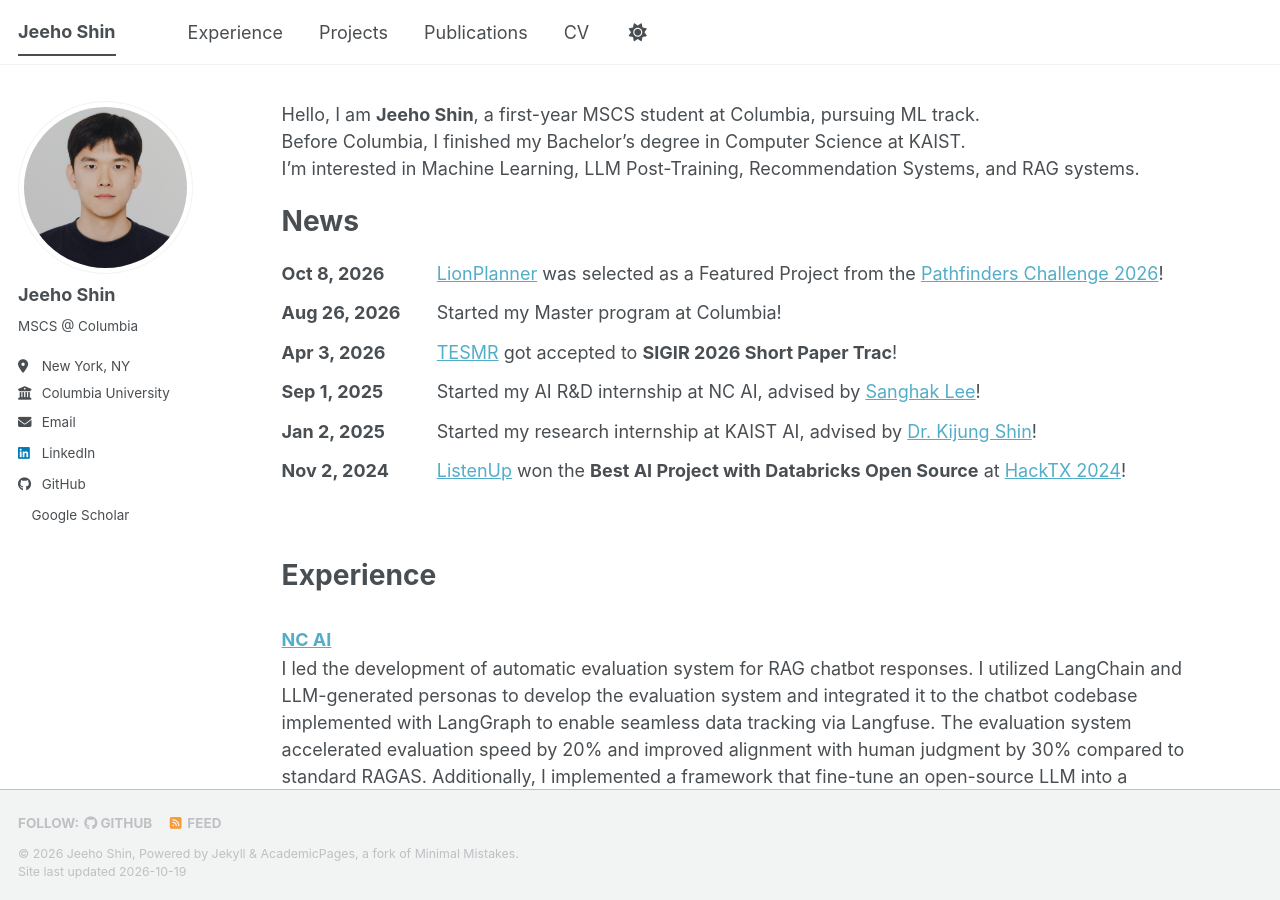
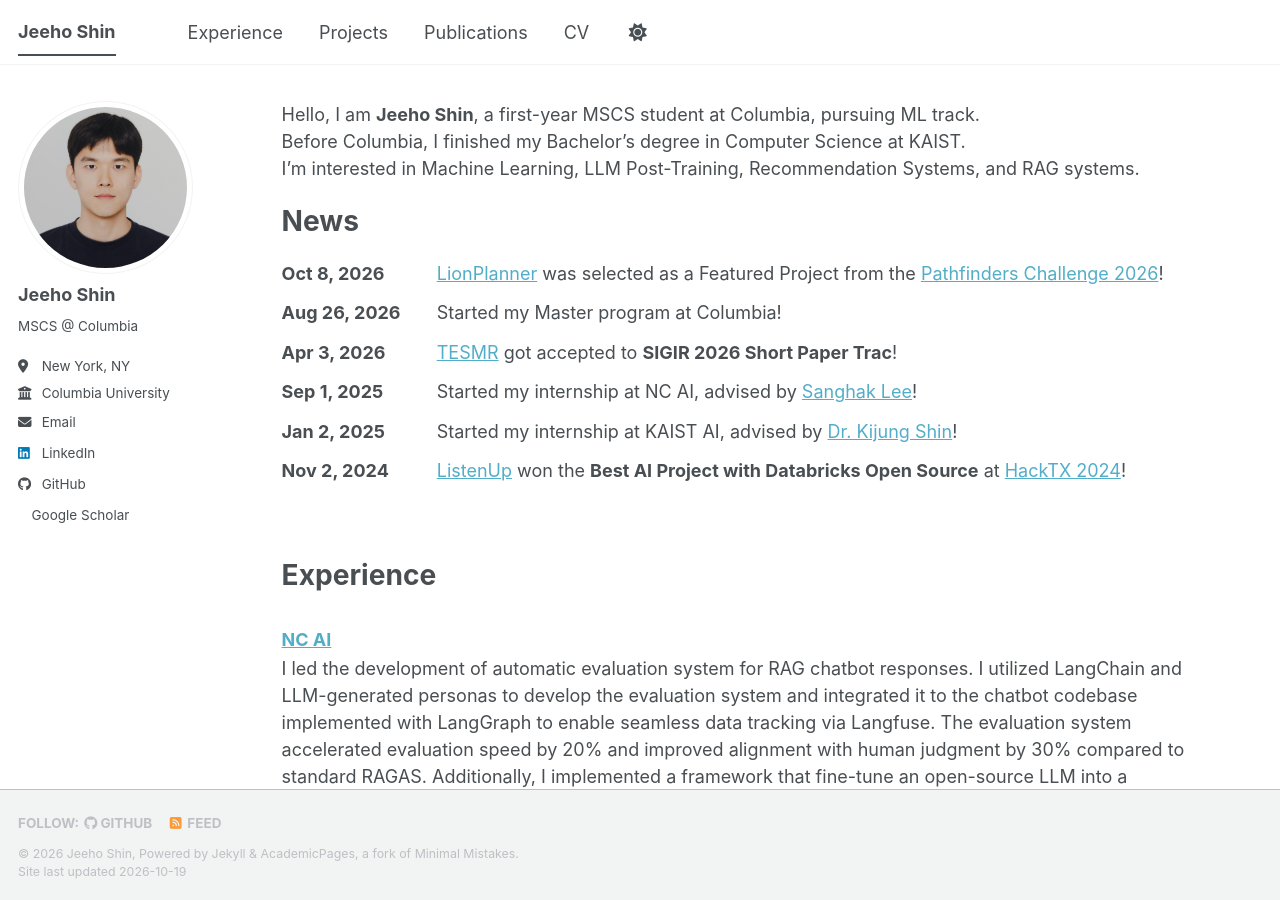
Before and after one commit to JHshin6688/JHshin6688.github.io, a Jekyll site: the page built from _pages/about.md, in a window 1280 px wide and 900 px high. Built offline with Jekyll 4.4.1, drawn with Linux system fonts in a browser that asks for light colours; a style sheet for code colours, icons or effects is not loaded.

Commit message:
about me edit

```diff
--- a/_pages/about.md
+++ b/_pages/about.md
@@ -23,8 +23,8 @@ News
 | Oct 8, 2026 | [LionPlanner](https://github.com/JHshin6688/LionPlanner) was selected as a Featured Project from the [Pathfinders Challenge 2026](https://www.stellic.com/pathfinders)! |
 | Aug 26, 2026 | Started my Master program at Columbia! |
 | Apr 3, 2026 | [TESMR](https://dl.acm.org/doi/10.1145/3805712.3809863) got accepted to **SIGIR 2026 Short Paper Trac**! |
-| Sep 1, 2025 | Started my AI R&D internship at NC AI, advised by [Sanghak Lee](https://www.linkedin.com/in/sanghak-lee-817732165/)! |
-| Jan 2, 2025 | Started my research internship at KAIST AI, advised by [Dr. Kijung Shin](https://kijungs.github.io/)! |
+| Sep 1, 2025 | Started my internship at NC AI, advised by [Sanghak Lee](https://www.linkedin.com/in/sanghak-lee-817732165/)! |
+| Jan 2, 2025 | Started my internship at KAIST AI, advised by [Dr. Kijung Shin](https://kijungs.github.io/)! |
 | Nov 2, 2024 | [ListenUp](https://devpost.com/software/listenup-2qrg3d) won the **Best AI Project with Databricks Open Source** at [HackTX 2024](https://hacktx-2024.devpost.com/?_gl=1*16rpxx6*_gcl_au*MTM1ODYyMDM5Ny4xNzkyNDM0Njg3*_ga*MjEyMjk0MTA3My4xNzkyNDM0Njg3*_ga_0YHJK3Y10M*czE3OTI0MzQ2ODYkbzEkZzAkdDE3OTI0MzQ2ODYkajYwJGwwJGgw)! |
 {: .news-table}
 
```
